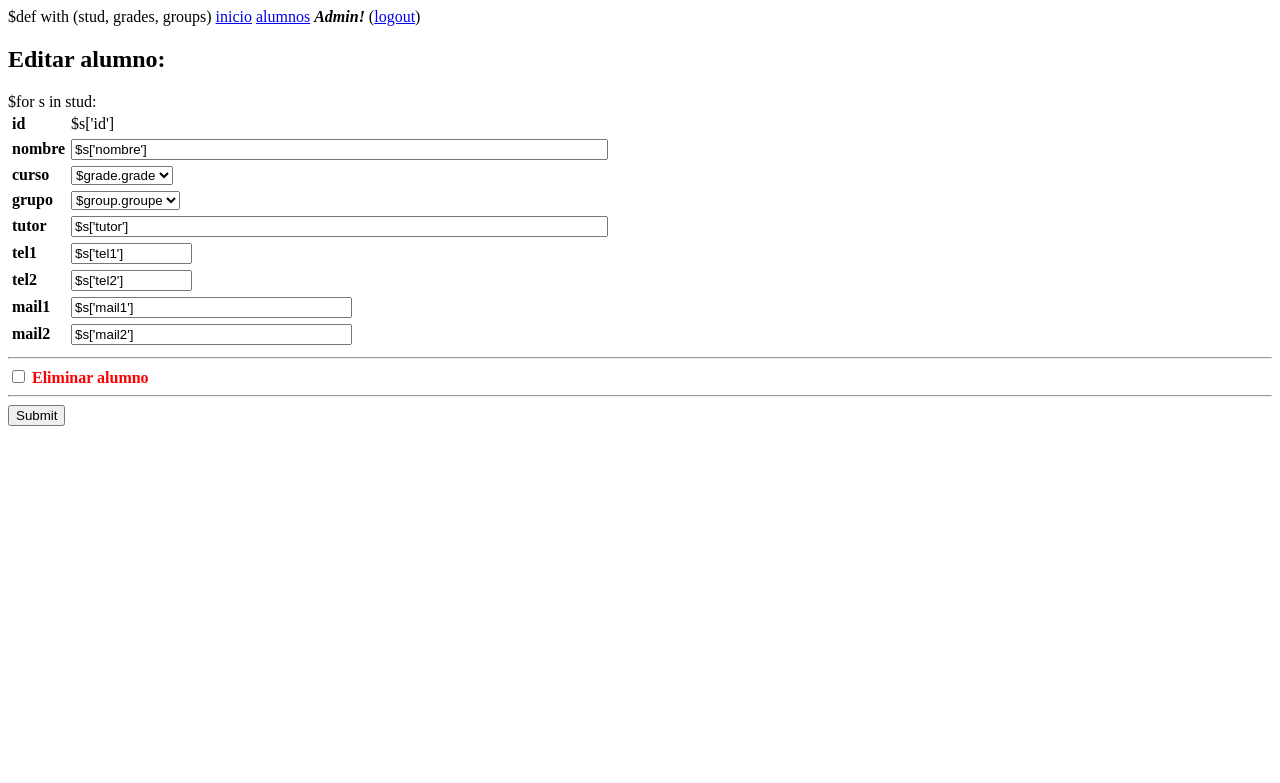
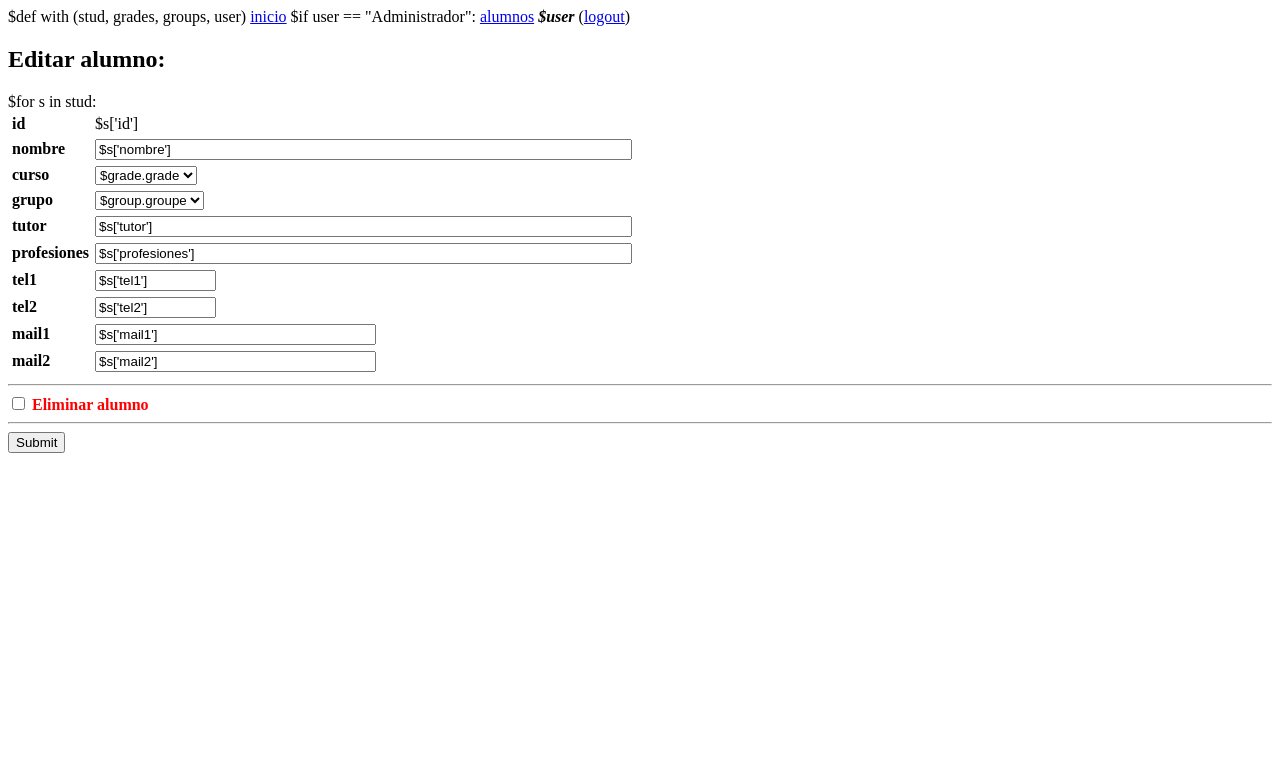
Before and after one commit to vicnala/ampabooks, a Python web app: template templates/studedit.html in a window 1280 px wide. Shown: the top 783 px of the page. Run offline with Jinja, Linux system fonts and the light colour scheme; the template is opened without the code that fills it, so the values that code supplies are empty.

Commit message:
Edit student info as a step before cart Added "profesiones" field to the students table

```diff
--- a/forms.py
+++ b/forms.py
@@ -27,6 +27,7 @@
         web.form.Dropdown('curso', grades),
         web.form.Dropdown('grupo', groups),
         web.form.Textbox('tutor', size=64),
+        web.form.Textbox('profesiones', size=64),
         #web.form.Textbox('hermano', size=12),
         web.form.Textbox('tel1', size=12),
         web.form.Textbox('tel2', size=12),
--- a/login.py
+++ b/login.py
@@ -15,6 +15,7 @@
         if login_form.d.usuario == 'admin':
             session.logged_in = True
             session.username = "admin"
+            session.name = "Administrador"
             raise web.seeother('/admin')
         else:
             allowed = config.DB.select('users').list()
--- a/tables.py
+++ b/tables.py
@@ -10,7 +10,7 @@
 groups = 'CREATE TABLE groups ("id" INTEGER PRIMARY KEY AUTOINCREMENT NOT NULL UNIQUE, "groupe" TEXT NOT NULL UNIQUE)'
 
 tickets = 'CREATE TABLE tickets ("id" INTEGER PRIMARY KEY AUTOINCREMENT NOT NULL UNIQUE, "date" DATETIME NOT NULL DEFAULT CURRENT_DATE, "dependiente" TEXT NOT NULL, "alumno" TEXT NOT NULL, "curso" TEXT NOT NULL, "libros" TEXT NOT NULL, "total" NUMERIC NOT NULL )'
-students = 'CREATE TABLE students ("id" INTEGER PRIMARY KEY NOT NULL, "curso" TEXT, "nombre" TEXT, "tutor" TEXT DEFAULT (null), "hermano" TEXT, "tel1" TEXT, "tel2" TEXT, "mail1" TEXT, "mail2" TEXT, "socio" BOOL, "grupo" TEXT)'
+students = 'CREATE TABLE students ("id" INTEGER PRIMARY KEY NOT NULL, "curso" TEXT, "nombre" TEXT, "tutor" TEXT DEFAULT (null), "hermano" TEXT, "tel1" TEXT, "tel2" TEXT, "mail1" TEXT, "mail2" TEXT, "socio" BOOL, "grupo" TEXT, "profesiones" TEXT)'
 books = 'CREATE TABLE books ("id" INTEGER PRIMARY KEY NOT NULL, "curso" TEXT, "isbn" TEXT, "titulo" TEXT, "editorial" TEXT, "precio" TEXT, "stock" INTEGER, "grupo" TEXT)'
 
 admin = 'INSERT INTO users VALUES (1, "admin", "Administrador")'
--- a/templates/studedit.html
+++ b/templates/studedit.html
@@ -1,8 +1,10 @@
-$def with (stud, grades, groups)
+$def with (stud, grades, groups, user)
 <title>Editar alumno</title>
 <body>
-<a href="/" class = "def">inicio</a> <a href="/admin/students" class = "def">alumnos</a>
-<b><i>Admin!</i></b> (<a href="/logout" class = "def">logout</a>)
+<a href="/" class = "def">inicio</a>
+$if user == "Administrador":
+    <a href="/admin/students" class = "def">alumnos</a>
+<b><i>$user</i></b> (<a href="/logout" class = "def">logout</a>)
 
 <h2>Editar alumno:</h2>
 
@@ -46,6 +48,10 @@
         <td><input type="text" name="tutor_$s['id']" value="$s['tutor']" size="64"></input></td>
     </tr>
     <tr>
+        <td><b>profesiones</b></td>
+        <td><input type="text" name="profesiones_$s['id']" value="$s['profesiones']" size="64"></input></td>
+    </tr>
+    <tr>
         <td><b>tel1</b></td>
         <td><input type="text" name="tel1_$s['id']" value="$s['tel1']" size="12"></input></td>
     </tr>
--- a/templates/students.html
+++ b/templates/students.html
@@ -19,6 +19,7 @@
     <td><b>grupo</b></td>
     <td><b>nombre</b></td>
     <td><b>tutor</b></td>
+    <td><b>profesiones</b></td>
     <!-- td><b>socio</b></td>
     <td><b>hermano</b></td -->
     <td><b>tel1</b></td>
@@ -34,6 +35,7 @@
         <td>$student.grupo</td>
         <td>$student.nombre</td>
         <td>$student.tutor</td>
+        <td>$student.profesiones</td>
         <!-- td>$student.socio</td>
         <td>$student.hermano</td -->
         <td>$student.tel1</td>
--- a/view.py
+++ b/view.py
@@ -31,7 +31,8 @@
     form = web.input().group
     if form is not None:
         session.studid = form
-        raise web.seeother('/cart')
+        raise web.seeother('/studedit/' + session.studid)
+        #raise web.seeother('/cart')
     raise web.seeother('/search')
 
 
```
Also changed, not shown: admin.py (+14 -8 lines), app.py (+4 -4 lines).
